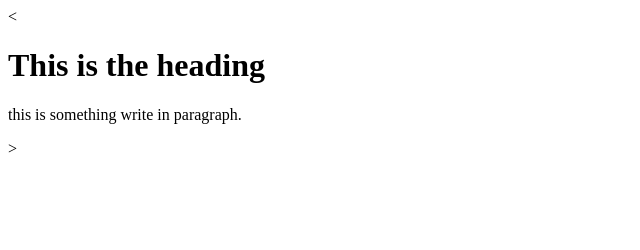
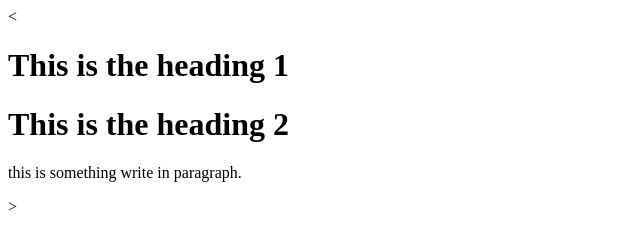
Before and after one commit to Anurag-creator007/git-one, a plain HTML site: page index.html in a window 1280 px wide. Shown: the whole page, without its empty margins (0-640 px from the left). Drawn offline with Linux system fonts and the light colour scheme.

Commit message:
change index title

```diff
--- a/index.html
+++ b/index.html
@@ -2,10 +2,11 @@
 <html lang="en" dir="ltr">
   <head>
     <meta charset="utf-8">
-    <title>Page Title</title>
+    <title>Page Title New </title>
   </head>
   <body>
-    <h1>This is the heading</h1>
+    <h1>This is the heading 1</h1>
+    <h1>This is the heading 2</h1>
     <p>this is something write in paragraph.</p>
   </body>
 </html>>
```
